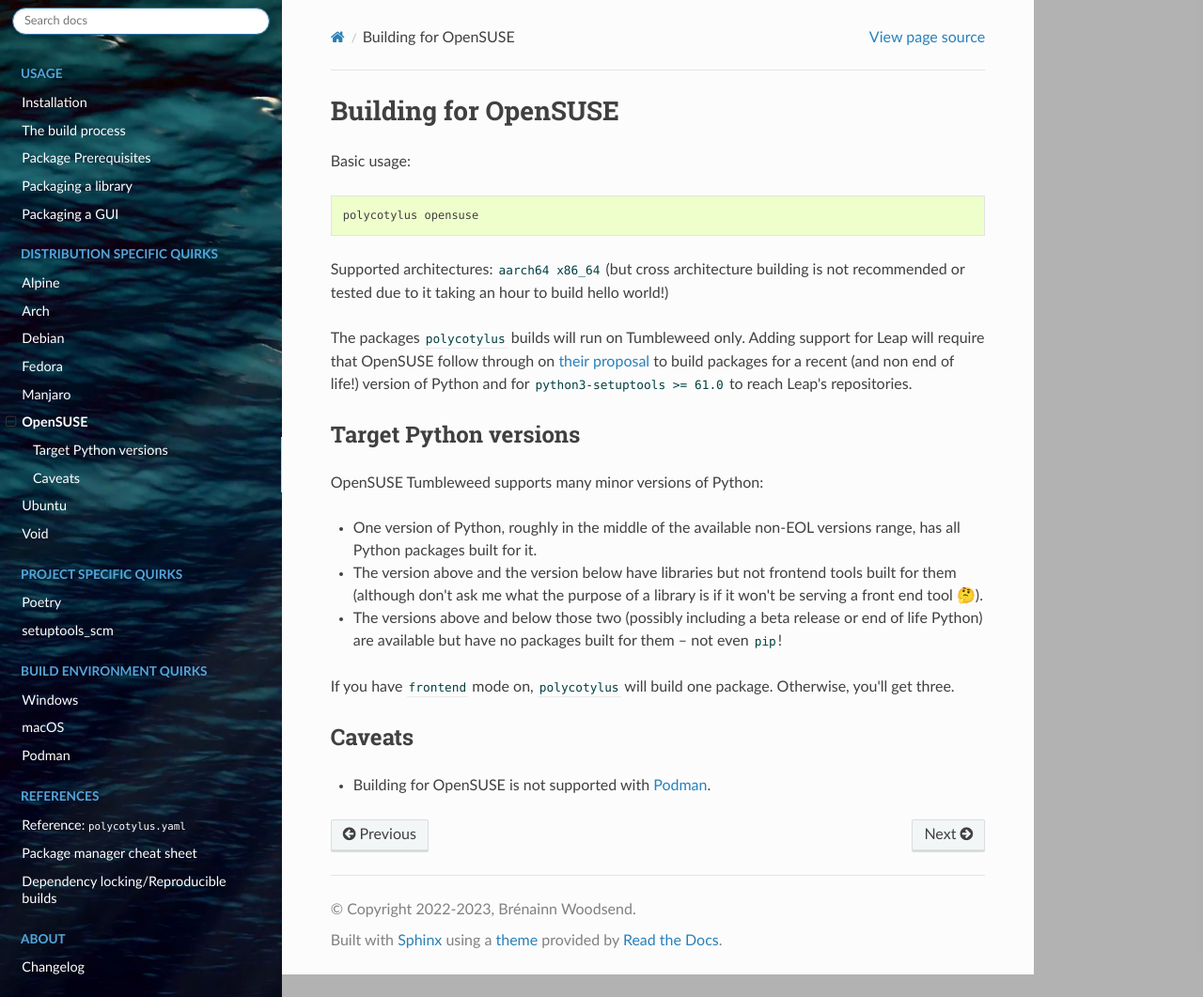
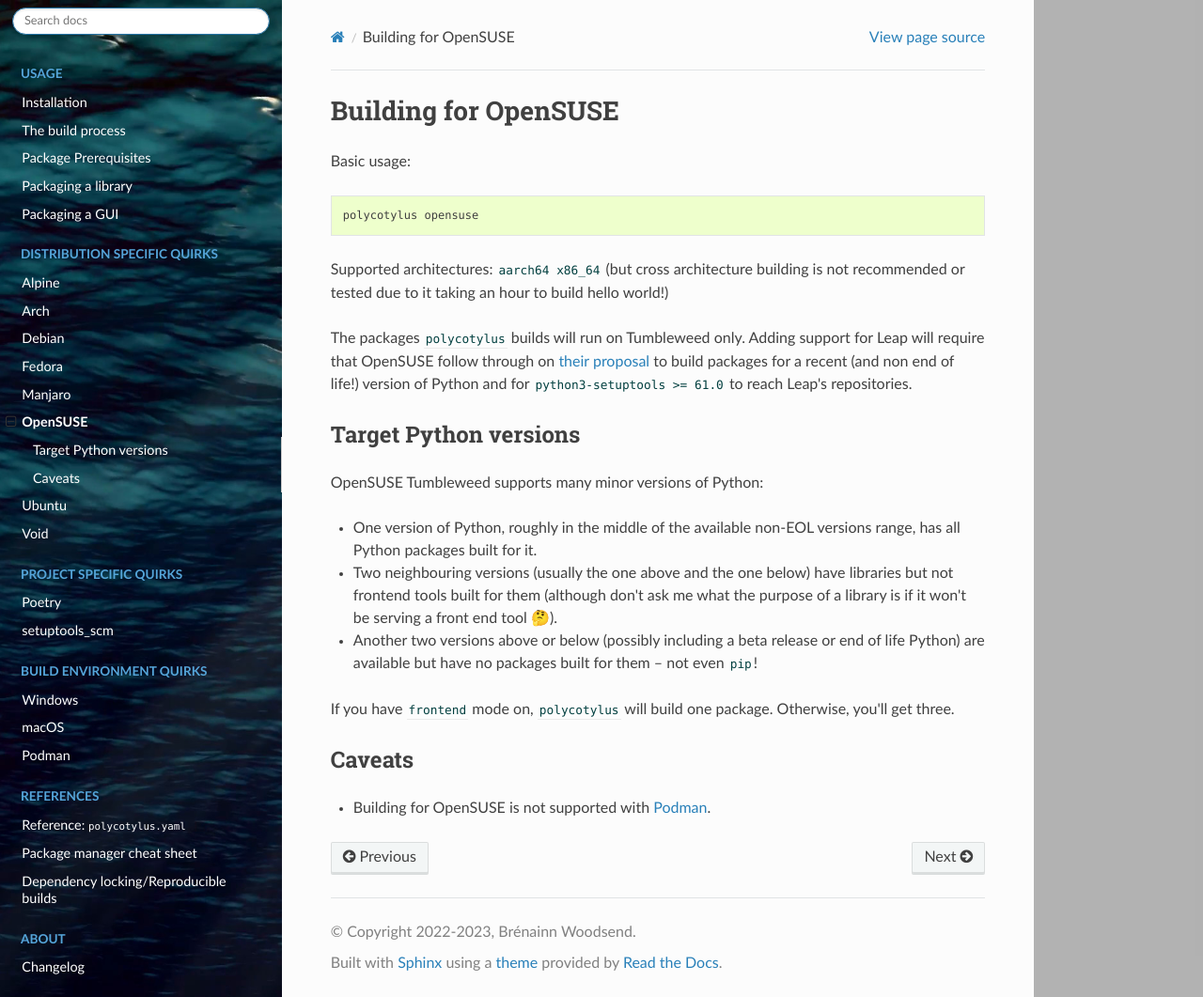
Before and after one commit to bwoodsend/polycotylus, a Sphinx documentation site: the page built from docs/source/opensuse.rst, in a window 1280 px wide and 1061 px high. Shown: the whole window at 94% size. Built offline with Sphinx 7.4.7 and the Read the Docs theme 2.0.0, drawn with Linux system fonts in a browser that asks for light colours.

Commit message:
Correct OpenSUSE Python version documentation.

```diff
--- a/docs/source/opensuse.rst
+++ b/docs/source/opensuse.rst
@@ -23,11 +23,11 @@
 
 * One version of Python, roughly in the middle of the available non-EOL versions
   range, has all Python packages built for it.
-* The version above and the version below have libraries but not frontend tools
-  built for them (although don't ask me what the purpose of a library is if it
-  won't be serving a front end tool 🤔).
-* The versions above and below those two (possibly including a beta release or
-  end of life Python) are available but have no packages built for them – not even
+* Two neighbouring versions (usually the one above and the one below) have
+  libraries but not frontend tools built for them (although don't ask me what
+  the purpose of a library is if it won't be serving a front end tool 🤔).
+* Another two versions above or below (possibly including a beta release or end
+  of life Python) are available but have no packages built for them – not even
   ``pip``!
 
 If you have `frontend` mode on, `polycotylus` will build one package. Otherwise,
```
